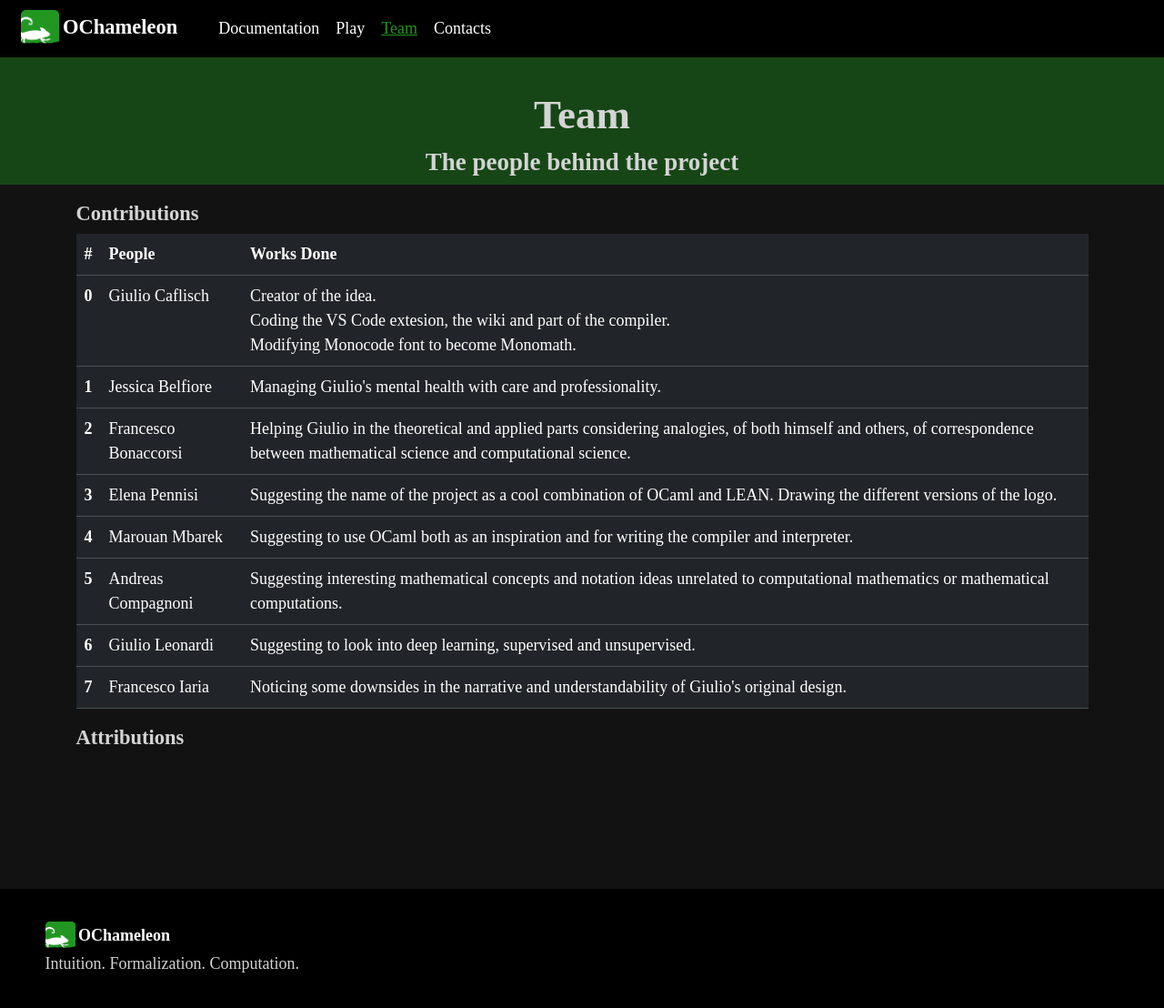
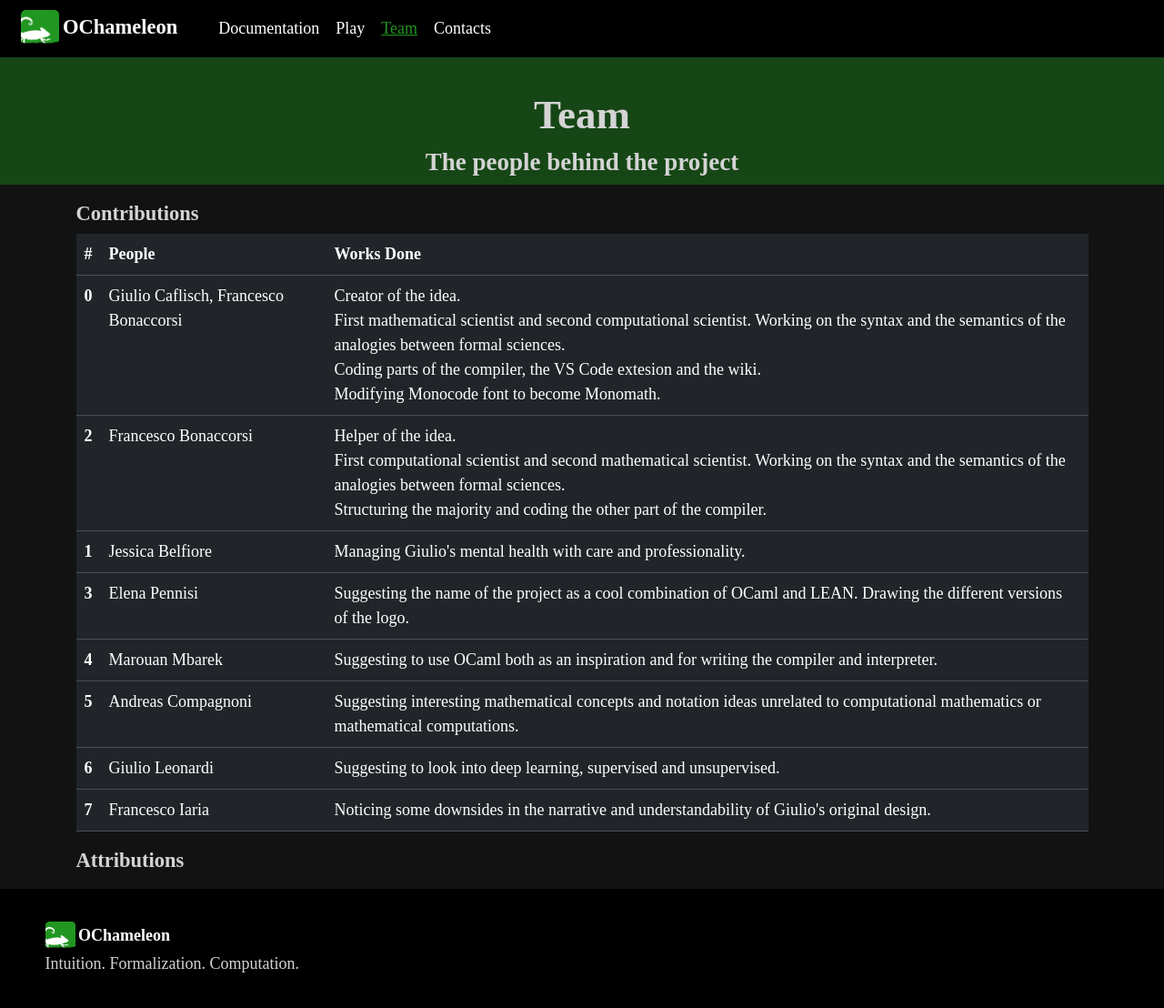
Before and after one commit to ochameleon/ochameleon.github.io, a Jekyll site: the page built from team.html, in a window 1280 px wide and 1109 px high. Shown: the whole window at 91% size. Built offline with Jekyll 4.4.1, drawn with Linux system fonts in a browser that asks for light colours; some web fonts are replaced.

Commit message:
Changing Bonfra and Giulio's descriptions in Team page

```diff
--- a/team.html
+++ b/team.html
@@ -19,13 +19,26 @@ subtitle: The people behind the project
             <tbody>
                 <tr>
                     <th scope="row">0</th>
-                    <td>Giulio Caflisch</td>
+                    <td>Giulio Caflisch, Francesco Bonaccorsi</td>
                     <td>
                         Creator of the idea.
                         <br>
-                        Coding the VS Code extesion, the wiki and part of the compiler.
+                        First mathematical scientist and second computational scientist. Working on the syntax and the semantics of the analogies between formal sciences.
+                        <br>
+                        Coding parts of the compiler, the VS Code extesion and the wiki.
                         <br>
                         Modifying Monocode font to become Monomath.
+                    </td>
+                </tr>
+                <tr>
+                    <th scope="row">2</th>
+                    <td>Francesco Bonaccorsi</td>
+                    <td>
+                        Helper of the idea.
+                        <br>
+                        First computational scientist and second mathematical scientist. Working on the syntax and the semantics of the analogies between formal sciences.
+                        <br>
+                        Structuring the majority and coding the other part of the compiler.
                     </td>
                 </tr>
                 <tr>
@@ -33,13 +46,6 @@ subtitle: The people behind the project
                     <td>Jessica Belfiore</td>
                     <td>
                         Managing Giulio's mental health with care and professionality.
-                    </td>
-                </tr>
-                <tr>
-                    <th scope="row">2</th>
-                    <td>Francesco Bonaccorsi</td>
-                    <td>
-                        Helping Giulio in the theoretical and applied parts considering analogies, of both himself and others, of correspondence between mathematical science and computational science.
                     </td>
                 </tr>
                 <tr>
```
